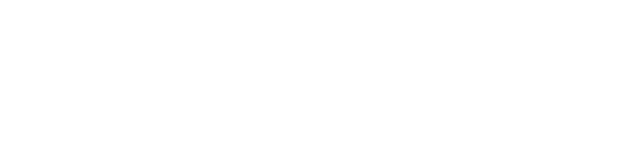
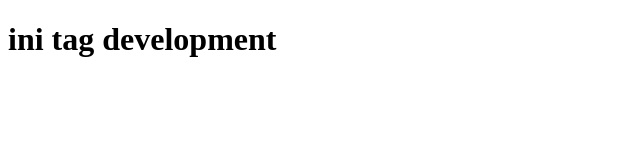
Before and after one commit to roby-aw/KM_2_GIT, a plain HTML site: page index.html in a window 1280 px wide. Shown: the whole page, without its empty margins (0-640 px from the left). Drawn offline with Linux system fonts and the light colour scheme.

Commit message:
menambahkan tag development

```diff
--- a/index.html
+++ b/index.html
@@ -7,6 +7,6 @@
     <title>Document</title>
 </head>
 <body>
-
+    <h1>ini tag development</h1>
 </body>
 </html>
```
